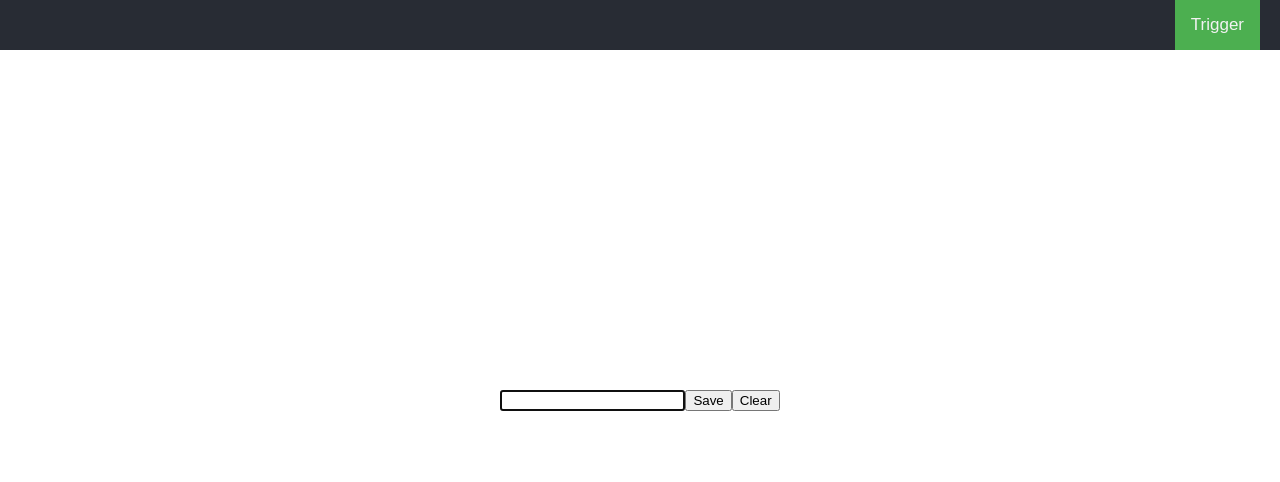
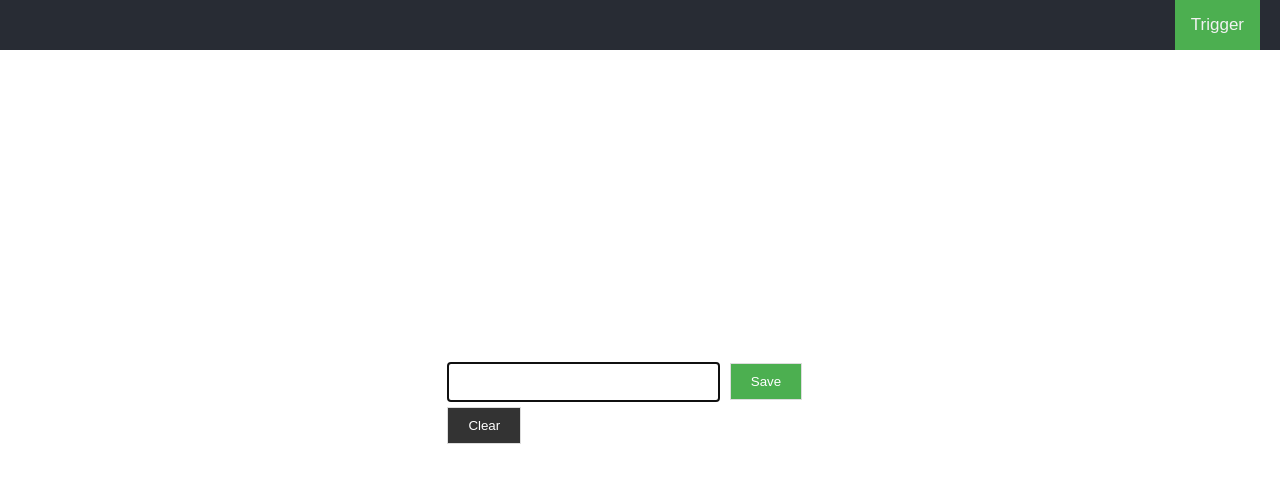
Before and after one commit to ShatalovViktor/hometasks, a React (Create React App) app: page / in a window 1280 px wide. Both pictures are taken after a click on the button "Trigger". Shown: the top 482 px of the page. Built offline with nearby package versions, Linux system fonts and the light colour scheme.

Commit message:
add layout for form

```diff
--- /dev/null
+++ b/src/components/TodoItemForm/TodoItemForm.css
@@ -0,0 +1,43 @@
+.form-inline {
+    position: relative;
+    text-align: left;
+}
+
+.form-inline {
+    display: flex;
+    flex-flow: row wrap;
+    align-items: center;
+}
+
+.form-inline input {
+    vertical-align: middle;
+    margin: 5px 10px 5px 0;
+    padding: 10px;
+    background-color: #fff;
+    border: 1px solid #ddd;
+    width: 65%;
+    font-size: 12pt;
+}
+
+/* Style the submit button */
+button.save {
+    padding: 10px 20px;
+    background-color: #4CAF50;
+    border: 1px solid #ddd;
+    color: white;
+}
+
+button.reset  {
+    padding: 10px 20px;
+    background-color: #333;
+    border: 1px solid #ddd;
+    color: white;
+}
+
+button.save:hover  {
+    background-color: darkgreen;
+}
+
+button.reset:hover  {
+    background-color: grey;
+}
--- a/src/components/TodoItemForm/TodoItemForm.js
+++ b/src/components/TodoItemForm/TodoItemForm.js
@@ -1,16 +1,19 @@
 import React from 'react'
 import PropTypes from 'prop-types'
+import './TodoItemForm.css'
 
-TodoItemForm.propTypes = {
-
-}
+TodoItemForm.propTypes = {}
 
 function TodoItemForm (props) {
+  function onSubmit (e) {
+    e.preventDefault();
+  }
+
   return (
-    <form method='post' action>
+    <form className='form-inline' method='post' onSubmit={onSubmit}>
       <input type="text" name='todo' />
-      <button>Save</button>
-      <button type='reset'>Clear</button>
+      <button className='save'>Save</button>
+      <button className='reset' type='reset'>Clear</button>
     </form>
   )
 }
```
